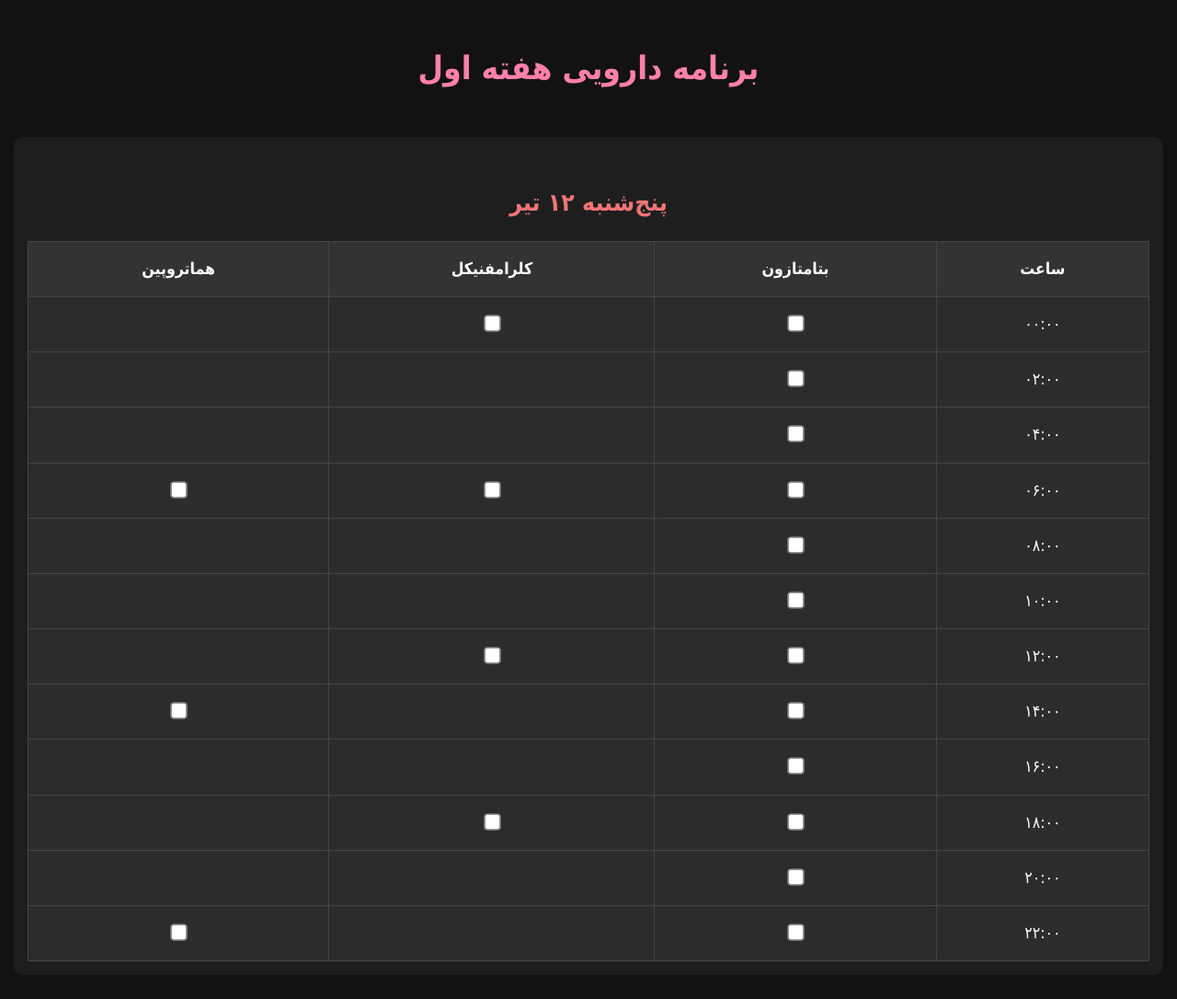
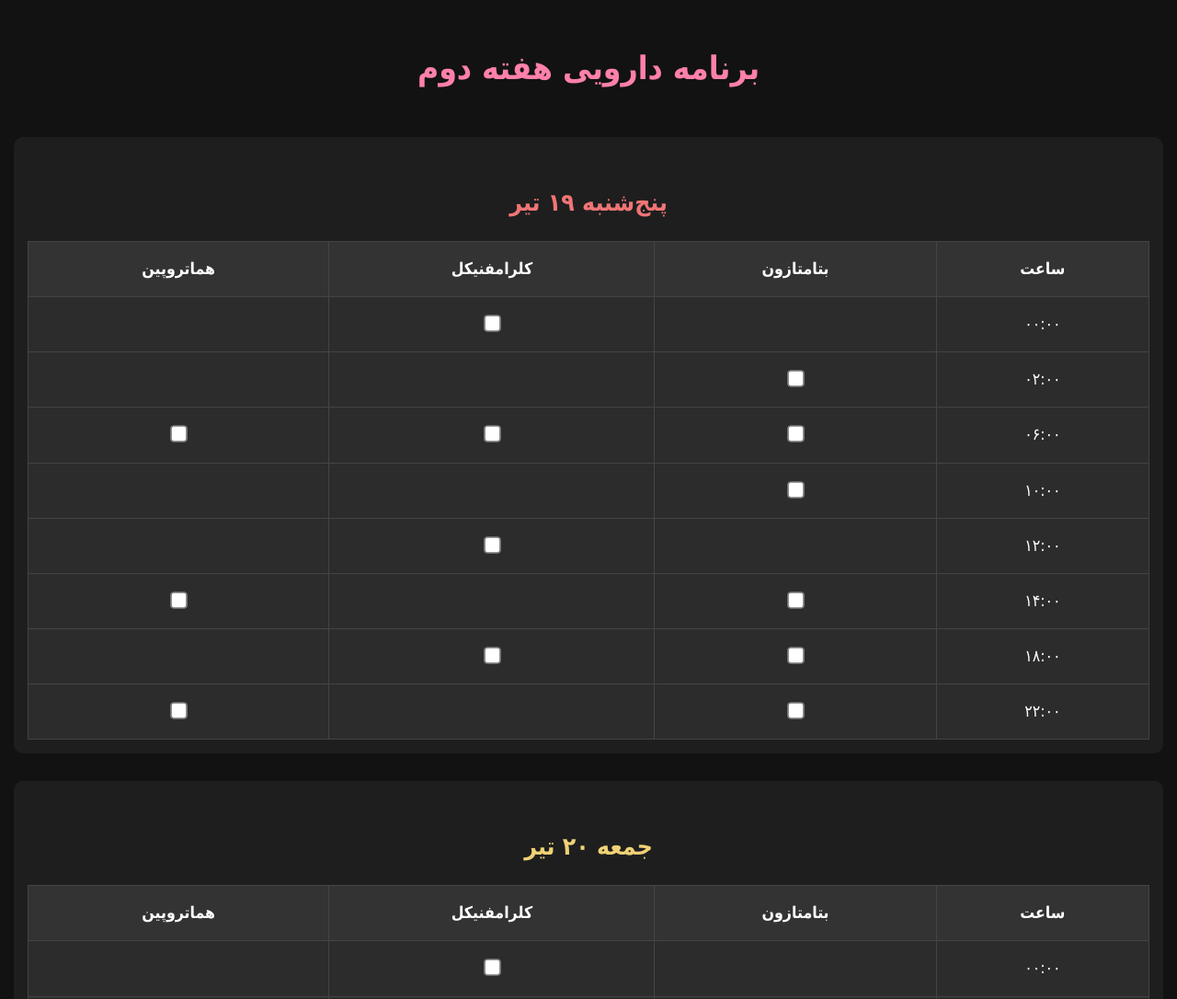
Before and after one commit to ardismm/Medicine, a plain HTML site: page index.html in a window 1280 px wide. Shown: the top 1086 px of the page at 92% size. Drawn offline with Linux system fonts and the light colour scheme.

Commit message:
New index week2

```diff
--- a/index.html
+++ b/index.html
@@ -2,7 +2,7 @@
 <html lang="fa" dir="rtl">
 <head>
   <meta charset="UTF-8">
-  <title>برنامه دارویی هفته اول</title>
+  <title>برنامه دارویی هفته دوم</title>
   <meta name="viewport" content="width=device-width, initial-scale=1.0">
   <link rel="manifest" href="manifest.json">
   <meta name="theme-color" content="#ff80ab">
@@ -75,33 +75,39 @@
   </style>
 </head>
 <body>
-<h1>برنامه دارویی هفته اول</h1>
+<h1>برنامه دارویی هفته دوم</h1>
 <script>
-  const days = ["پنج‌شنبه ۱۲ تیر","جمعه ۱۳ تیر","شنبه ۱۴ تیر","یک‌شنبه ۱۵ تیر","دوشنبه ۱۶ تیر","سه‌شنبه ۱۷ تیر","چهارشنبه ۱۸ تیر","پنج‌شنبه ۱۹ تیر"];
-  const betamethasoneHours = ["۰۰:۰۰","۰۲:۰۰","۰۴:۰۰","۰۶:۰۰","۰۸:۰۰","۱۰:۰۰","۱۲:۰۰","۱۴:۰۰","۱۶:۰۰","۱۸:۰۰","۲۰:۰۰","۲۲:۰۰"];
+  const days = ["پنج‌شنبه ۱۹ تیر","جمعه ۲۰ تیر","شنبه ۲۱ تیر","یک‌شنبه ۲۲ تیر","دوشنبه ۲۳ تیر","سه‌شنبه ۲۴ تیر","چهارشنبه ۲۵ تیر"];
+  const betamethasoneHours = ["۰۶:۰۰","۱۰:۰۰","۱۴:۰۰","۱۸:۰۰","۲۲:۰۰","۰۲:۰۰"];
   const chloramphenicolHours = ["۰۰:۰۰","۰۶:۰۰","۱۲:۰۰","۱۸:۰۰"];
   const homatropineHours = ["۰۶:۰۰","۱۴:۰۰","۲۲:۰۰"];
   let html = "";
   days.forEach((day, dayIndex) => {
     html += `<div class="day-box">
-      <h2 style="color: hsl(${dayIndex * 40}, 80%, 70%)">${day}</h2>
+      <h2 style="color: hsl(${dayIndex * 45}, 80%, 70%)">${day}</h2>
       <div class="table-wrapper">
       <table><thead><tr>
         <th>ساعت</th><th>بتامتازون</th><th>کلرامفنیکل</th><th>هماتروپین</th>
       </tr></thead><tbody>`;
-    betamethasoneHours.forEach((hour, rowIndex) => {
-      const bId = `b_${dayIndex}_${rowIndex}`;
-      const cId = `c_${dayIndex}_${rowIndex}`;
-      const hId = `h_${dayIndex}_${rowIndex}`;
+
+    // لیست همه ساعات نمایش (سرتاسری)
+    const allHours = ["۰۰:۰۰","۰۲:۰۰","۰۶:۰۰","۱۰:۰۰","۱۲:۰۰","۱۴:۰۰","۱۸:۰۰","۲۲:۰۰"];
+    allHours.forEach((hour, rowIndex) => {
+      const bId = `b2_${dayIndex}_${rowIndex}`;
+      const cId = `c2_${dayIndex}_${rowIndex}`;
+      const hId = `h2_${dayIndex}_${rowIndex}`;
       html += `<tr><td>${hour}</td>
-        <td><input type="checkbox" id="${bId}"></td>
+        <td>${betamethasoneHours.includes(hour) ? `<input type="checkbox" id="${bId}">` : ''}</td>
         <td>${chloramphenicolHours.includes(hour) ? `<input type="checkbox" id="${cId}">` : ''}</td>
         <td>${homatropineHours.includes(hour) ? `<input type="checkbox" id="${hId}">` : ''}</td>
       </tr>`;
     });
+
     html += `</tbody></table></div></div>`;
   });
+
   document.write(html);
+
   window.onload = () => {
     document.querySelectorAll("input[type='checkbox']").forEach(checkbox => {
       const saved = localStorage.getItem(checkbox.id);
```
